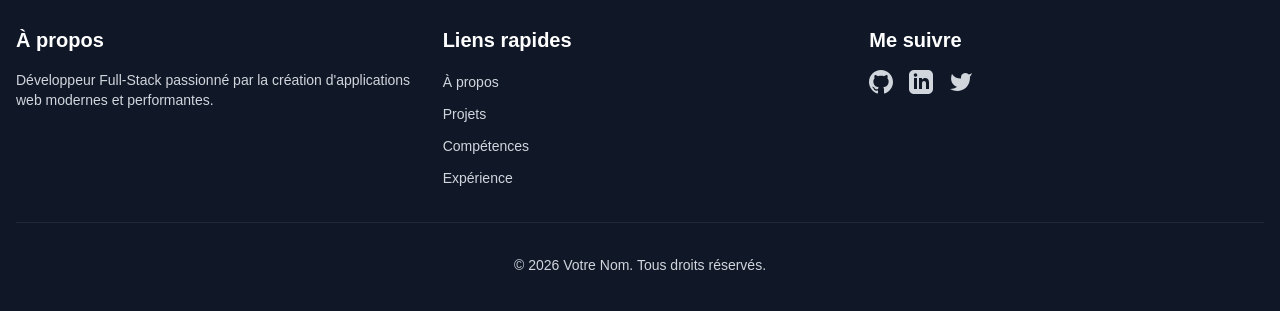
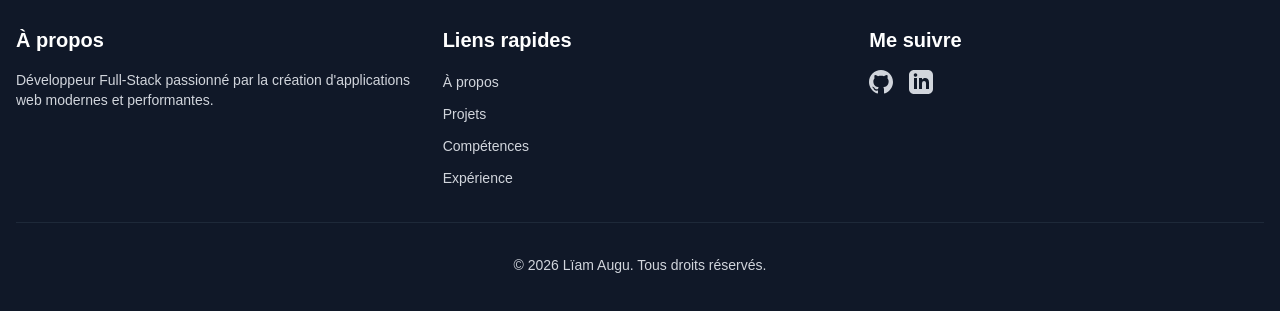
Before and after one commit to LiamOgu/liam-augu-portfolio, a Next.js app: page / in a window 1280 px wide. Shown: the part 6872-7183 px from the top of the page. Built offline with nearby package versions, Linux system fonts and the light colour scheme.

Commit message:
changements metadata

```diff
--- a/src/components/Footer.tsx
+++ b/src/components/Footer.tsx
@@ -90,21 +90,6 @@ export default function Footer() {
                   <path d="M19 0h-14c-2.761 0-5 2.239-5 5v14c0 2.761 2.239 5 5 5h14c2.762 0 5-2.239 5-5v-14c0-2.761-2.238-5-5-5zm-11 19h-3v-11h3v11zm-1.5-12.268c-.966 0-1.75-.79-1.75-1.764s.784-1.764 1.75-1.764 1.75.79 1.75 1.764-.783 1.764-1.75 1.764zm13.5 12.268h-3v-5.604c0-3.368-4-3.113-4 0v5.604h-3v-11h3v1.765c1.396-2.586 7-2.777 7 2.476v6.759z" />
                 </svg>
               </a>
-              <a
-                href={siteMetadata.social.twitter}
-                target="_blank"
-                rel="noopener noreferrer"
-                className="hover:text-blue-400 transition-colors"
-                aria-label="Twitter"
-              >
-                <svg
-                  className="w-6 h-6"
-                  fill="currentColor"
-                  viewBox="0 0 24 24"
-                >
-                  <path d="M23 3a10.9 10.9 0 01-3.14 1.53 4.48 4.48 0 00-7.86 3v1A10.66 10.66 0 013 4s-4 9 5 13a11.64 11.64 0 01-7 2c9 5 20 0 20-11.5a4.5 4.5 0 00-.08-.83A7.72 7.72 0 0023 3z" />
-                </svg>
-              </a>
             </div>
           </div>
         </div>
--- a/src/lib/metadata.ts
+++ b/src/lib/metadata.ts
@@ -1,25 +1,25 @@
-import { Metadata } from 'next';
+import { Metadata } from "next";
 
 export const siteMetadata = {
-  title: 'Mon Portfolio - Développeur Full-Stack',
-  description: 'Portfolio professionnel présentant mes projets, compétences et expériences en développement web.',
-  author: 'Votre Nom',
-  siteUrl: 'https://votre-portfolio.com',
-  language: 'fr',
+  title: "Mon Portfolio - Développeur Full-Stack",
+  description:
+    "Portfolio professionnel présentant mes projets, compétences et expériences en développement web.",
+  author: "Lïam Augu",
+  siteUrl: "https://votre-portfolio.com",
+  language: "fr",
   keywords: [
-    'développeur web',
-    'full-stack',
-    'React',
-    'Next.js',
-    'TypeScript',
-    'Node.js',
-    'portfolio',
+    "développeur web",
+    "full-stack",
+    "React",
+    "Next.js",
+    "TypeScript",
+    "Node.js",
+    "portfolio",
   ],
   social: {
-    github: 'https://github.com/username',
-    linkedin: 'https://linkedin.com/in/username',
-    twitter: 'https://twitter.com/username',
-    email: 'contact@example.com',
+    github: "https://github.com/LiamOgu",
+    linkedin: "https://linkedin.com/in/liam-augu",
+    email: "augu.liam@gmail.com",
   },
 };
 
@@ -33,19 +33,13 @@ export const defaultMetadata: Metadata = {
   authors: [{ name: siteMetadata.author }],
   creator: siteMetadata.author,
   openGraph: {
-    type: 'website',
+    type: "website",
     locale: siteMetadata.language,
     url: siteMetadata.siteUrl,
     title: siteMetadata.title,
     description: siteMetadata.description,
     siteName: siteMetadata.title,
   },
-  twitter: {
-    card: 'summary_large_image',
-    title: siteMetadata.title,
-    description: siteMetadata.description,
-    creator: '@username',
-  },
   robots: {
     index: true,
     follow: true,
```
